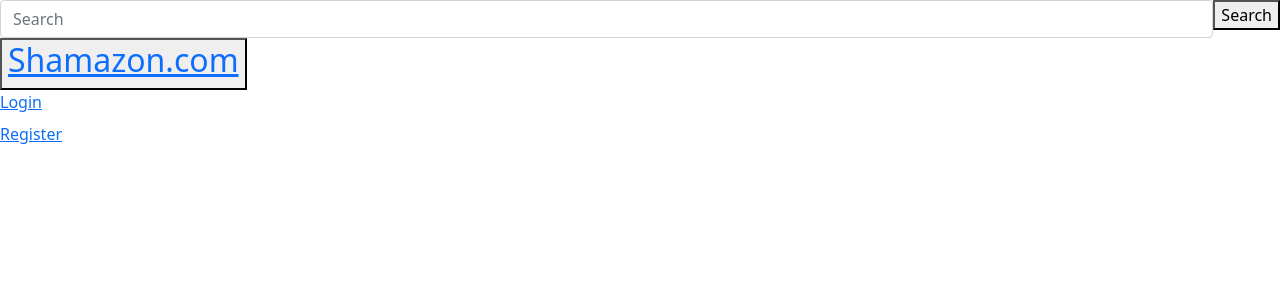
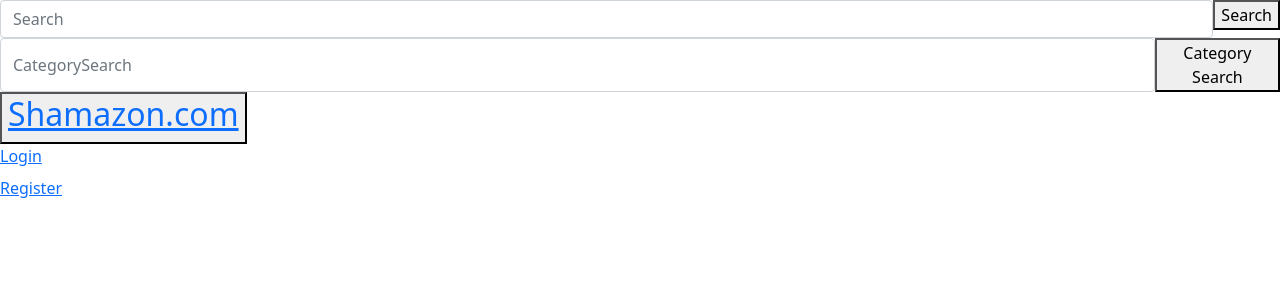
Before and after one commit to MadisonLifeAgent/ThemeeCommerceProjectFrontEndRepo, a React (Create React App) app: page / in a window 1280 px wide. Shown: the top 300 px of the page. Built offline with nearby package versions, Linux system fonts and the light colour scheme.

Commit message:
Added Category search page

```diff
--- a/src/Components/App.js
+++ b/src/Components/App.js
@@ -15,7 +15,7 @@ import RegisterForm from './Register/RegisterForm';
 import ShoppingCart from './ShoppingCart/ShoppingCart';
 import ListProduct from './ListProduct/ListProduct';
 import ProductPage from './Pages/ProductPage';
-
+import CategorySearch from './Pages/CategorySearch';
 
 
 
@@ -26,6 +26,7 @@ class App extends Component {
         super(props);
         this.state = {
             searchTerm: '',
+            categorySearch: '',
           }
       }
 
@@ -74,6 +75,15 @@ class App extends Component {
                                     </button>
                                 </Link>
                         </form>
+                         {/* Search Bar */}
+                         <form class="d-flex" >
+                            <input class="form-control" id="categorySearchBar" type="text" name="categorySearch" placeholder="CategorySearch" value={this.state.categorySearch} aria-label="Search" onChange={handleChange} />
+                                <Link to={`/categorySearch/${this.state.categorySearch}`}>
+                                    <button id="searchButton" type="submit" value="submit">
+                                        Category Search
+                                    </button>
+                                </Link>
+                        </form>
                     <NavBar user={user}/>
 
                     </div>
@@ -89,6 +99,7 @@ class App extends Component {
                     <Route path='/register' component={RegisterForm} />
                     <Route path='/add' component={ListProduct} />
                     <Route path='/product/:productId' component={ProductPage} user={user}/>
+                    <Route path='/CategorySearch/:categorySearch' render={props => <CategorySearch {...props} categorySearch={this.state.categorySearch} /> } />'
 
                 </Switch>
 
```
